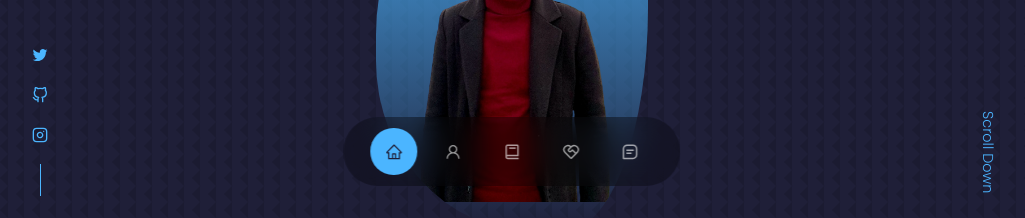
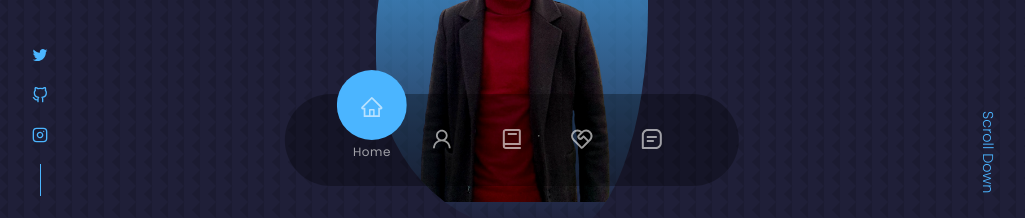
Before and after one commit to botirjonshokirov/portfolio-website, a React (Create React App) app: page / in a window 1280 px wide. Shown: the part 582-800 px from the top of the page, without its empty margins (128-1153 px from the left). Built offline with nearby package versions, Linux system fonts and the light colour scheme.

Commit message:
new navbar view (#12)

```diff
--- a/src/components/nav/Nav.css
+++ b/src/components/nav/Nav.css
@@ -1,4 +1,8 @@
-nav {
+:root {
+  --clr: #222327;
+}
+
+/* nav {
   background: rgba(0, 0, 0, 0.3);
   width: max-content;
   display: block;
@@ -13,7 +17,6 @@ nav {
   border-radius: 3rem;
   backdrop-filter: blur(15px);
 }
-
 nav a {
   background: transparent;
   padding: 0.9rem;
@@ -31,3 +34,138 @@ nav a.active {
   background: var(--color-primary);
   color: var(--color-bg);
 }
+*/
+
+nav {
+  background: rgba(0, 0, 0, 0.3);
+  width: max-content;
+  display: block;
+  padding: 0.7rem 1.7rem;
+  z-index: 2;
+  position: fixed;
+  left: 50%;
+  transform: translateX(-50%);
+  bottom: 2rem;
+  display: flex;
+  gap: 0.8rem;
+  border-radius: 3rem;
+  /* backdrop-filter: blur(15px); */
+}
+
+.navigation {
+  position: relative;
+  width: 400px;
+  height: 70px;
+  /* background: #fff; */
+  display: flex;
+  justify-content: center;
+  align-items: center;
+  border-radius: 10px;
+}
+
+.navigation ul {
+  display: flex;
+  width: 350px;
+}
+
+.navigation ul li {
+  position: relative;
+  list-style: none;
+  width: 70px;
+  height: 70px;
+  z-index: 1;
+}
+
+.navigation ul li a {
+  position: relative;
+  display: flex;
+  justify-content: center;
+  align-items: center;
+  flex-direction: column;
+  width: 100%;
+  text-align: center;
+  font-weight: 500;
+}
+
+.navigation ul li a .icon {
+  position: relative;
+  display: block;
+  line-height: 75px;
+  font-size: 1.5rem;
+  text-align: center;
+  transition: 0.5s;
+  color: var(--color-light);
+}
+
+.navigation ul li.active a .icon {
+  transform: translateY(-32px);
+}
+
+.navigation ul li a .text {
+  position: absolute;
+  color: var(--color-light);
+
+  font-weight: 400;
+  font-size: 0.75em;
+  letter-spacing: 0.05em;
+  transition: 0.5s;
+  opacity: 0;
+  transform: translateY(20px);
+}
+
+.navigation ul li.active a .text {
+  opacity: 1;
+  transform: translateY(10px);
+}
+
+.indicator {
+  position: absolute;
+  top: -50%;
+  width: 70px;
+  height: 70px;
+  background: var(--color-primary);
+  border-radius: 50%;
+  border: 6px solid transparent;
+  transition: 0.5s;
+}
+
+/* .indicator::before {
+  content: "";
+  position: absolute;
+  top: 50%;
+  left: -22px;
+  width: 20px;
+  height: 20px;
+  background: rgba(0, 0, 0, 0.3);
+  backdrop-filter: blur(15px);
+  border-top-right-radius: 20px;
+  box-shadow: 0px -10px 0 0 var(--clr);
+}
+.indicator::after {
+  content: "";
+  position: absolute;
+  top: 50%;
+  right: -22px;
+  width: 20px;
+  height: 20px;
+  background: rgba(0, 0, 0, 0.3);
+  backdrop-filter: blur(15px);
+  border-top-left-radius: 20px;
+  box-shadow: 0px -10px 0 0 var(--clr);
+} */
+
+.navigation ul li:nth-child(1).active ~ .indicator {
+  transform: translateX(calc(70px * 0));
+}
+.navigation ul li:nth-child(2).active ~ .indicator {
+  transform: translateX(calc(70px * 1));
+}
+.navigation ul li:nth-child(3).active ~ .indicator {
+  transform: translateX(calc(70px * 2));
+}
+.navigation ul li:nth-child(4).active ~ .indicator {
+  transform: translateX(calc(70px * 3));
+}
+.navigation ul li:nth-child(5).active ~ .indicator {
+  transform: translateX(calc(70px * 4));
+}
--- a/src/components/nav/Nav.jsx
+++ b/src/components/nav/Nav.jsx
@@ -11,41 +11,66 @@ const Nav = () => {
   const [activeNav, setActiveNav] = useState("#");
   return (
     <nav>
-      <a
-        href="#"
+      <div className="navigation">
+        <ul>
+          <li
             onClick={() => setActiveNav("#")}
             className={activeNav === "#" ? "active" : ""}
           >
+            <a href="#">
+              <span className="icon">
                 <AiOutlineHome />
+              </span>
+              <span className="text">Home</span>
             </a>
-      <a
-        href="#about"
+          </li>
+          <li
             onClick={() => setActiveNav("#about")}
             className={activeNav === "#about" ? "active" : ""}
           >
+            <a href="#about">
+              <span className="icon">
                 <AiOutlineUser />
+              </span>
+              <span className="text">About</span>
             </a>
-      <a
-        href="#experience"
+          </li>
+          <li
             onClick={() => setActiveNav("#experience")}
             className={activeNav === "#experience" ? "active" : ""}
           >
+            <a href="#experience">
+              <span className="icon">
                 <BiBook />
+              </span>
+              <span className="text">Experience</span>
             </a>
-      <a
-        href="#services"
+          </li>
+          <li
             onClick={() => setActiveNav("#services")}
             className={activeNav === "#services" ? "active" : ""}
           >
+            <a href="#services">
+              <span className="icon">
                 <RiServiceLine />
+              </span>
+              <span className="text">Services</span>
             </a>
-      <a
-        href="#contact"
+          </li>
+          <li
             onClick={() => setActiveNav("#contact")}
             className={activeNav === "#contact" ? "active" : ""}
           >
+            <a href="#contact">
+              <span className="icon">
                 <BiMessageSquareDetail />
+              </span>
+              <span className="text">Contact</span>
             </a>
+          </li>
+          <div className="indicator"></div>
+        </ul>
+      </div>
     </nav>
   );
 };
```
Lines whose indentation alone changed are shown as unchanged.
